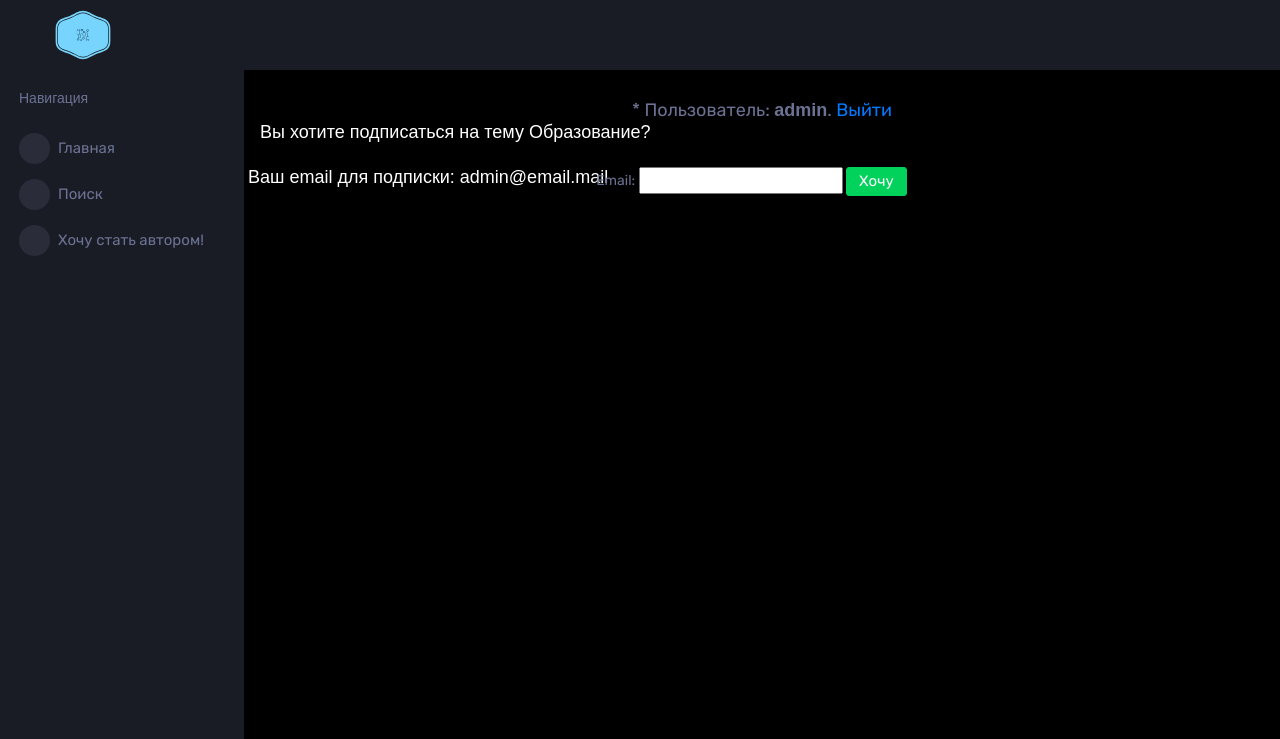
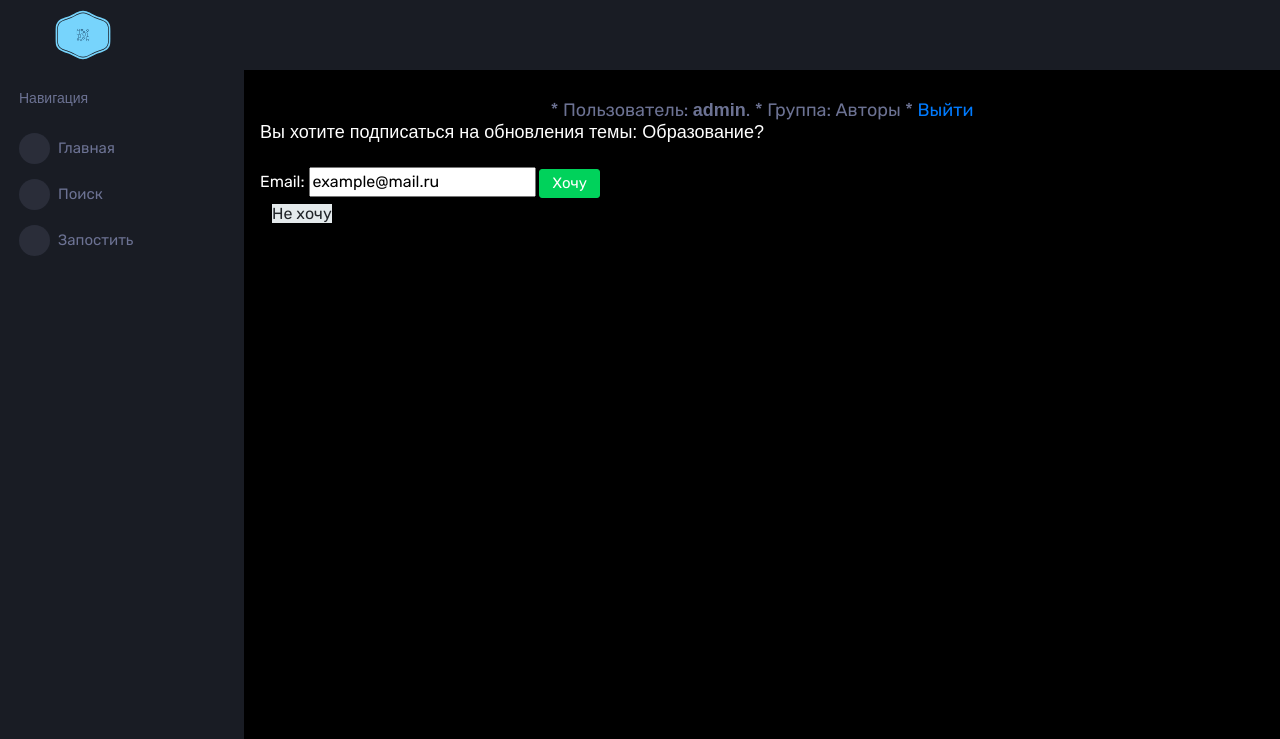
Before and after one commit to julia-tolkacheva/django-d12, a Django app: page /news/subscribe/1 in a window 1280 px wide. Shown: the top 739 px of the page. Run offline with Django 4.2, Linux system fonts and the light colour scheme; a user stored in the database is signed in; data comes from the database, SQL or seed files in the repository; both versions use the stored data as it was after the commit; some libraries are stand-ins or nearby versions; some web fonts are replaced.

Commit message:
add subscribe

```diff
--- a/NewsPaper/news/forms.py
+++ b/NewsPaper/news/forms.py
@@ -12,10 +12,11 @@ class BasicSignupForm(SignupForm):
     return user
 
 class SubscribeForm(forms.Form):
-    email = forms.EmailField()
+    email = forms.EmailField(initial="example@mail.ru")
 
     def send_email(self):
         # send email using the self.cleaned_data dictionary
+        print ("send email!")
         pass
 
 
--- a/NewsPaper/news/views.py
+++ b/NewsPaper/news/views.py
@@ -3,7 +3,7 @@
 from typing import Any, Dict
 from django.views.generic import ListView, DetailView, UpdateView, CreateView, DeleteView
 from django.views.generic.edit import FormView
-from .models import Post, Category
+from .models import Post, Category, Author, Subscribers
 from django.shortcuts import render, redirect
 from django.core.paginator import Paginator
 from .filters import NewsFilter
@@ -89,18 +89,33 @@ class PostDeleteView(PermissionRequiredMixin, DeleteView):
     permission_required = ('news.delete_post',)
     template_name = 'newspaper/delete_post.html'
     queryset = Post.objects.all()
-    success_url = '../../news/'#reverse_lazy('newspaper:news')
+    success_url = '/news/'#reverse_lazy('newspaper:news')
 
-#класс представления для изменения поста
+#класс представления для подписки на тему
 class SubscribeView(LoginRequiredMixin, FormView):
     template_name = 'newspaper/subscribe.html'
     form_class = SubscribeForm
+    success_url = '/'
+
+    def post(self, request, *args, **kwargs):
+        form = self.form_class(request.POST)
+        if form.is_valid():
+            print ("post! ->"+ request.POST['email'])
+            cat = Category.objects.get(pk=self.kwargs.get('pk'))
+            user = self.request.user
+            Subscribers.objects.create(category=cat, subscriber=user)
+            form.send_email()
+        return super().get(request, *args, **kwargs)
 
     def get_context_data(self, **kwargs: Any) -> Dict[str, Any]:
         context =  super().get_context_data(**kwargs)
-        context['category'] = Category.objects.get(pk=self.kwargs.get('pk'))
-        email = self.request.user.email
-        context['email'] = email
+        cat = Category.objects.get(pk=self.kwargs.get('pk'))
+        user = self.request.user
+        context['category'] = cat
+        context['email'] = self.request.user.email
+        context['is_user_already_subscribed'] = Subscribers.objects.all().filter(category=cat, subscriber=user).exists()
+        context['is_author'] = self.request.user.groups.filter(name='Authors').exists()
+
         return context
 
 #функциональное представление для включения пользователя в группу Авторы
@@ -108,7 +123,10 @@ class SubscribeView(LoginRequiredMixin, FormView):
 #только для авторизованных пользователей
 def upgrade_acc(request):
     user = request.user
+
     author_group = Group.objects.get(name='Authors')
     if not request.user.groups.filter(name='Authors').exists():
         author_group.user_set.add(user)
+        Author.objects.create(userModel=user)
+
     return redirect('/')
--- a/NewsPaper/templates/newspaper/subscribe.html
+++ b/NewsPaper/templates/newspaper/subscribe.html
@@ -7,22 +7,32 @@
 
 {% block content %}
 <section class="tables">
+    {% if is_user_already_subscribed %}
     <div class="page-header">
-        <div class=row><h1 class="page-title">Вы хотите подписаться на тему {{ category }}?</h1></div>
+        <div class=row><h1 class="page-title">Вы уже подписаны на обновления темы: {{ category }}</h1></div>
+        <div class=row><h3 class="page-title small text-muted">{{ time_now|date:'M d Y' }}</h3></div>
+    </div>
+
+    {% else %}
+
+    <div class="page-header">
+        <div class=row><h1 class="page-title">Вы хотите подписаться на обновления темы: {{ category }}?</h1></div>
         <div class=row><h3 class="page-title small text-muted">{{ time_now|date:'M d Y' }}</h3></div>
     </div>
 
 
     <div class=row>
-        <div class=row><h2 class="page-title">Ваш email для подписки: {{ email }}</h2></div>
         <form method="POST">
             {% csrf_token %}
-            <p class="text-muted">
-                {{ form }}
-                <input class="btn btn-primary btn-success" type="submit" value="Хочу">
-            </p>
+
+            {{ form }}
+
+            <input class="btn btn-primary btn-success" type="submit" value="Хочу">
+
+
         </form>
     </div>
-
+    {% endif %}
+    <a class="btn-secondary" href="/news">Не хочу</a>
 </section>
 {% endblock content %}
```
Also changed, not shown: NewsPaper/db.sqlite3, 1 other file.
